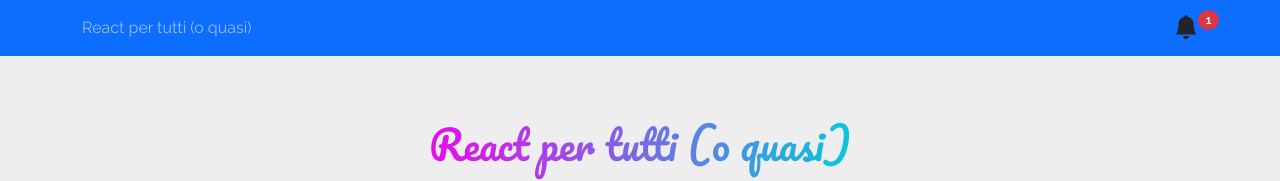
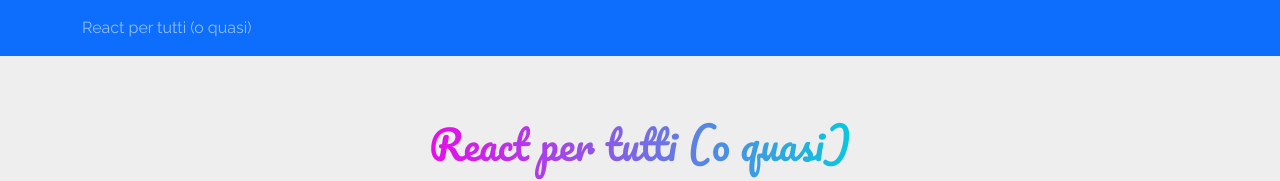
Before and after one commit to SimoneMicheli/course-react-per-tutti, a React (Create React App) app: page / in a window 1280 px wide. Shown: the top 181 px of the page. Built offline with nearby package versions, Linux system fonts and the light colour scheme.

Commit message:
chore: remove unused notification icon

```diff
--- a/src/App.tsx
+++ b/src/App.tsx
@@ -7,10 +7,6 @@
       <nav className="navbar navbar-dark bg-primary sticky-top">
         <div className="container">
           <span className="navbar-text">React per tutti (o quasi)</span>
-          <div className="position-relative">
-            <i className="bi bi-bell-fill fs-4"></i>
-            <span className="badge rounded-pill bg-danger position-absolute top-0 end-20">1</span>
-          </div>
         </div>
       </nav>
 
```
Also changed, not shown: 1 other file (tests, documents, lock files or other folders).
